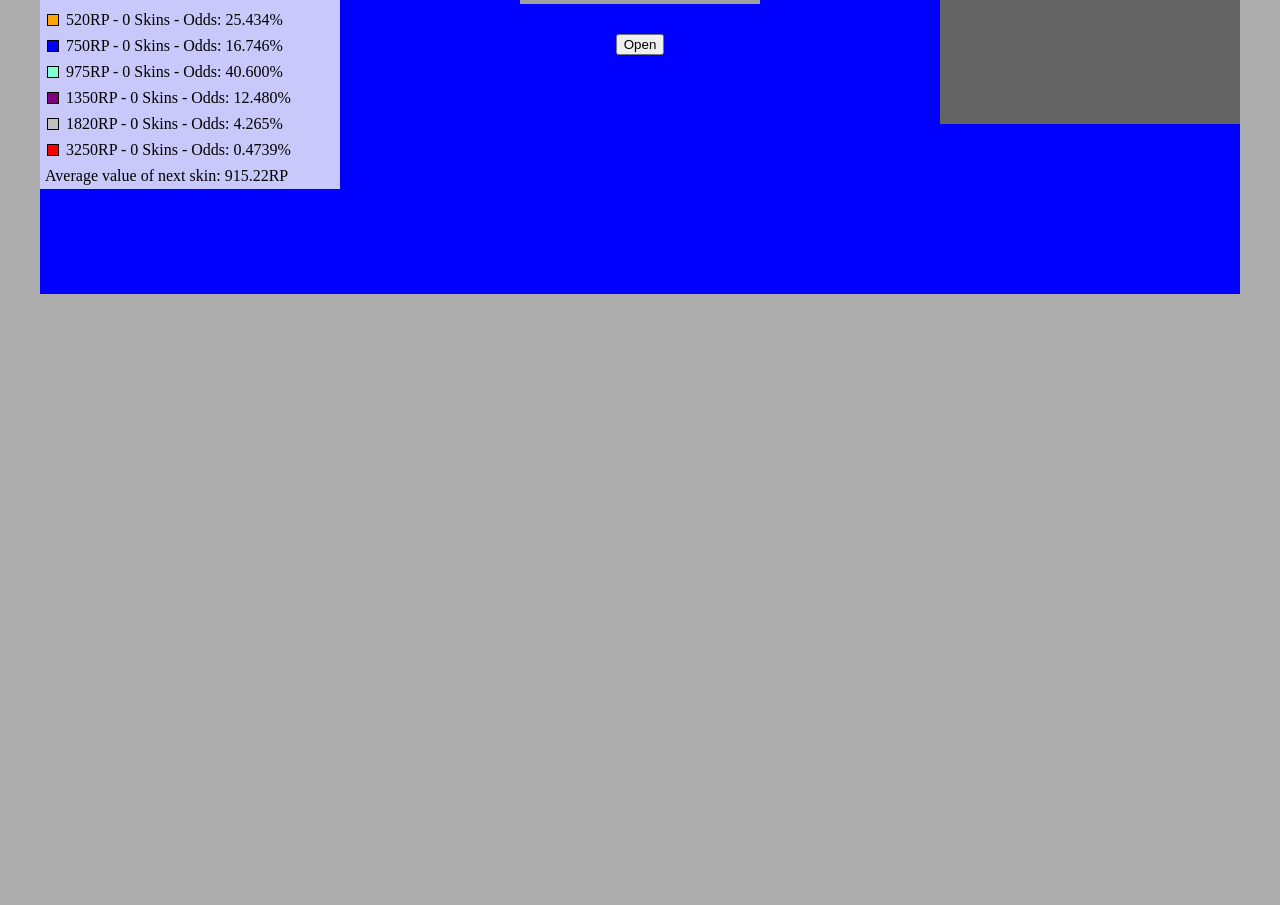
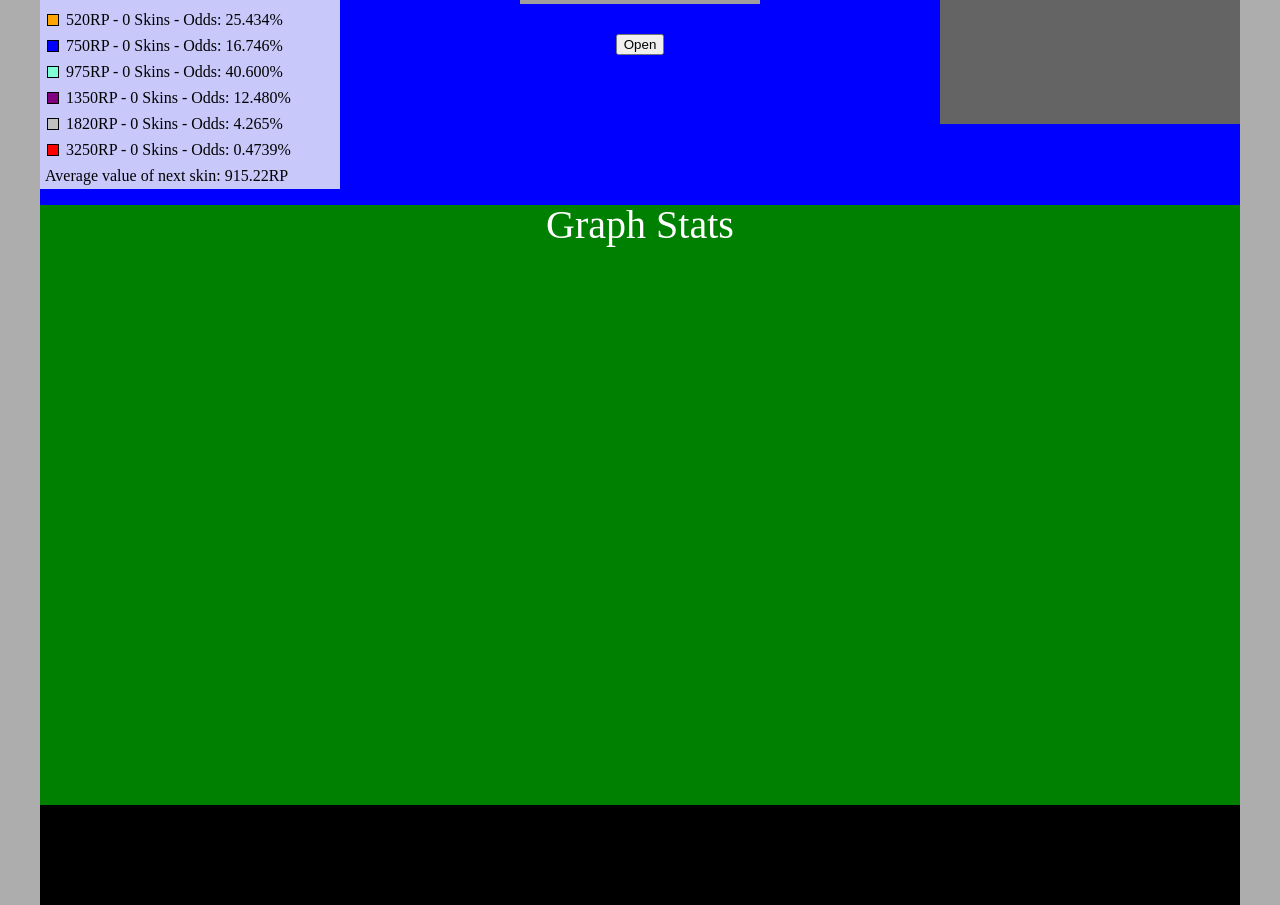
Before and after one commit to IlanMa/LolSimulator_Scrapped, a website: page client/index.html in a window 1280 px wide. Shown: the part 506-1411 px from the top of the page. Before the commit the page ends 800 px from the top, so only its background shows below. Drawn offline with nearby package versions, Linux system fonts and the light colour scheme; some packages are replaced by stand-ins of ours; grey boxes are pictures that could not be loaded.

Commit message:
Work on the HTML

```diff
--- a/client/css/global.scss
+++ b/client/css/global.scss
@@ -52,7 +52,7 @@
 }
 
 .global-container {
-	@include container(1200px, 100%, blue);
+	@include container(1200px, 1300px, blue);
 	margin: auto;
 	text-align: center;
 }
--- a/client/css/landing.scss
+++ b/client/css/landing.scss
@@ -6,9 +6,9 @@
 }
 
 @mixin box-sizing() {
-	-webkit-box-sizing: border-box;
-	-moz-box-sizing: border-box;
-	box-sizing: border-box;
+    -webkit-box-sizing: border-box;
+    -moz-box-sizing: border-box;
+    box-sizing: border-box;
 }
 
 .mode-container {
@@ -54,7 +54,8 @@
     @include container(400px, 80px, rgb(50, 50, 50)) margin: 30px auto auto auto;
 }
 
-.chest-button {
+.chest-button,
+.chest-button-scroll {
     position: relative;
     margin-top: 30px;
 }
@@ -62,6 +63,7 @@
 .scroll-result {
     @include container(auto, 100%, yellow);
     overflow: hidden;
+    box-shadow: 0 0 3px 3px black;
     & > ul {
         position: absolute;
         width: auto;
@@ -80,8 +82,7 @@
 }
 
 .color-code {
-    @include container (12px, 12px, transparent)
-    @include box-sizing();
+    @include container (12px, 12px, transparent) @include box-sizing();
     float: left;
     border: 1px solid black;
     margin: 2px 7px 0 2px;
@@ -93,3 +94,16 @@
         background-color: $color;
     }
 }
+
+.graph-container {
+    @include container (100%, 600px, green);
+    margin-top: 150px;
+    & > h1 {
+    	font-size: 40px;
+    	color: white;
+    }
+}
+
+.footer-container {
+	@include container (100%, 100px, black);
+}
--- a/client/views/landing.html
+++ b/client/views/landing.html
@@ -40,3 +40,9 @@
 <div class="scroll-container" ng-hide="animation === 'normal'">
     <gift-animation></gift-animation>
 </div>
+
+<div class="graph-container">
+	<h1>Graph Stats</h1>
+</div>
+
+<div class="footer-container"></div>
```
Also changed, not shown: client/css/global.css, client/css/landing.css.
